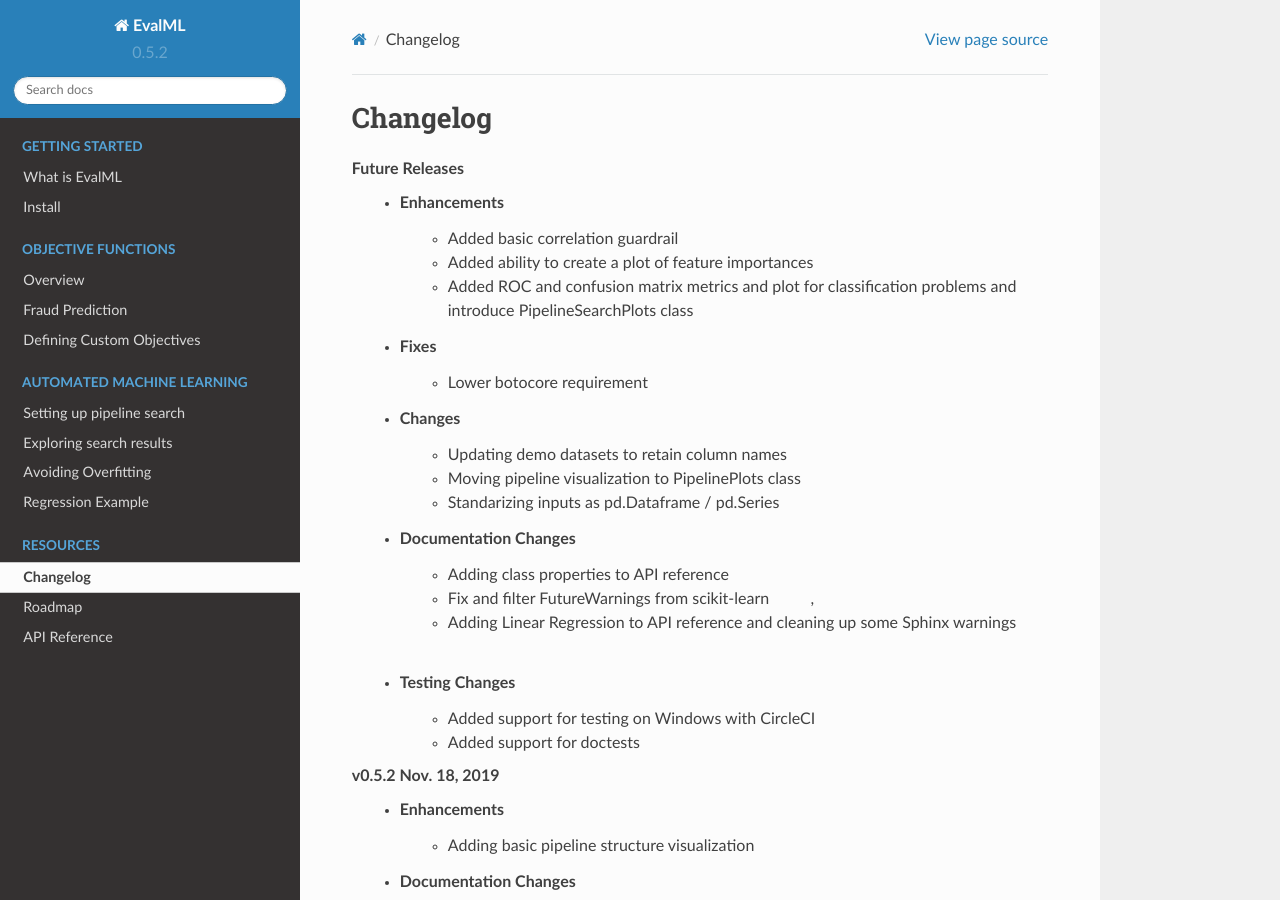
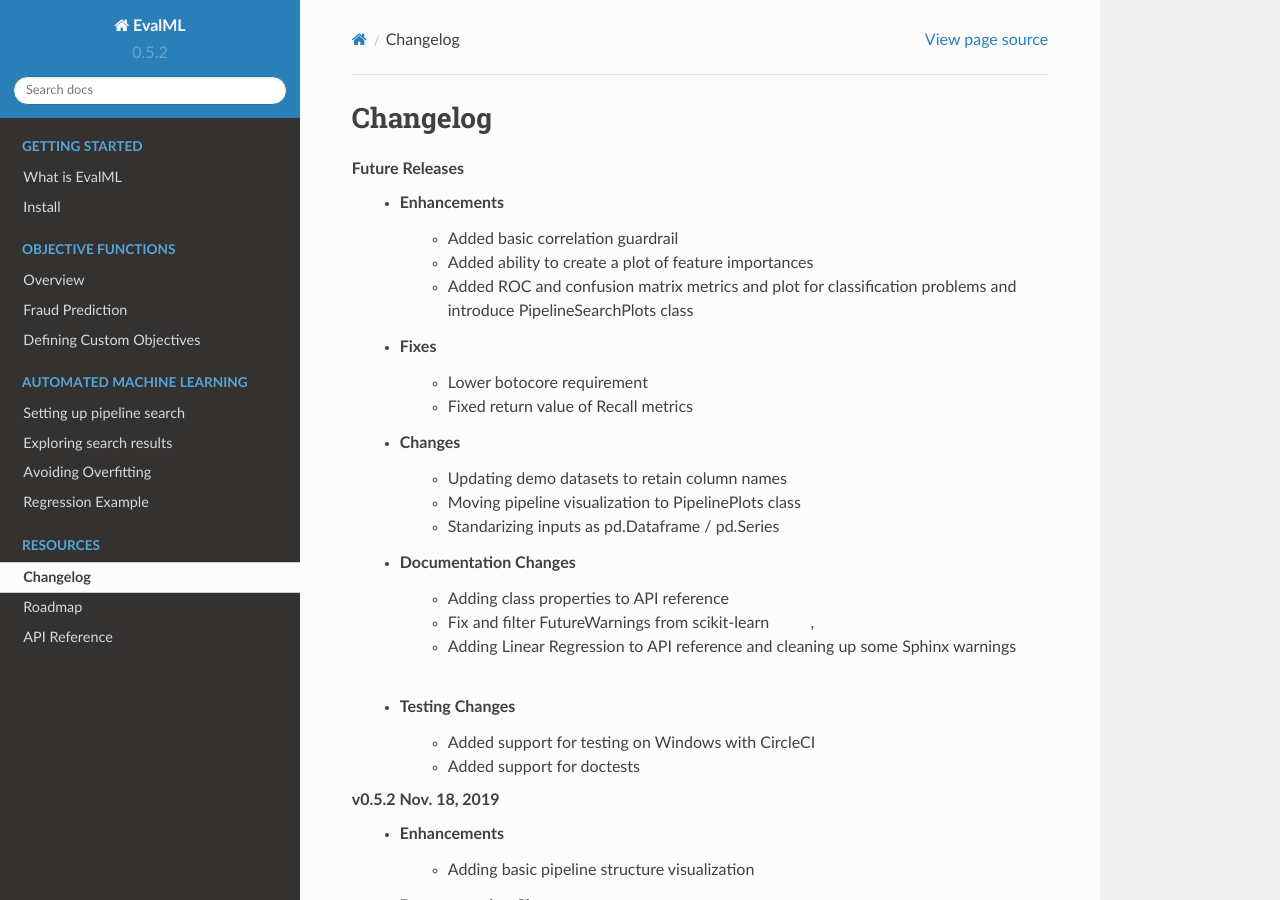
Before and after one commit to alteryx/evalml, a Sphinx documentation site: the page built from docs/source/changelog.rst, in a window 1280 px wide and 900 px high. Built offline with Sphinx 7.4.7 and the Read the Docs theme 2.0.0, drawn with Linux system fonts in a browser that asks for light colours; pages that are not in the unit, such as notebooks, are missing from menus; comment, search, counter and statistics services are not loaded.

Commit message:
updating changelog

```diff
--- a/docs/source/changelog.rst
+++ b/docs/source/changelog.rst
@@ -9,6 +9,7 @@
         * Added ROC and confusion matrix metrics and plot for classification problems and introduce PipelineSearchPlots class :pr:`242`
     * Fixes
         * Lower botocore requirement :pr:`235`
+        * Fixed return value of Recall metrics :pr:`264`
     * Changes
         * Updating demo datasets to retain column names :pr:`223`
         * Moving pipeline visualization to PipelinePlots class :pr:`228`
```
